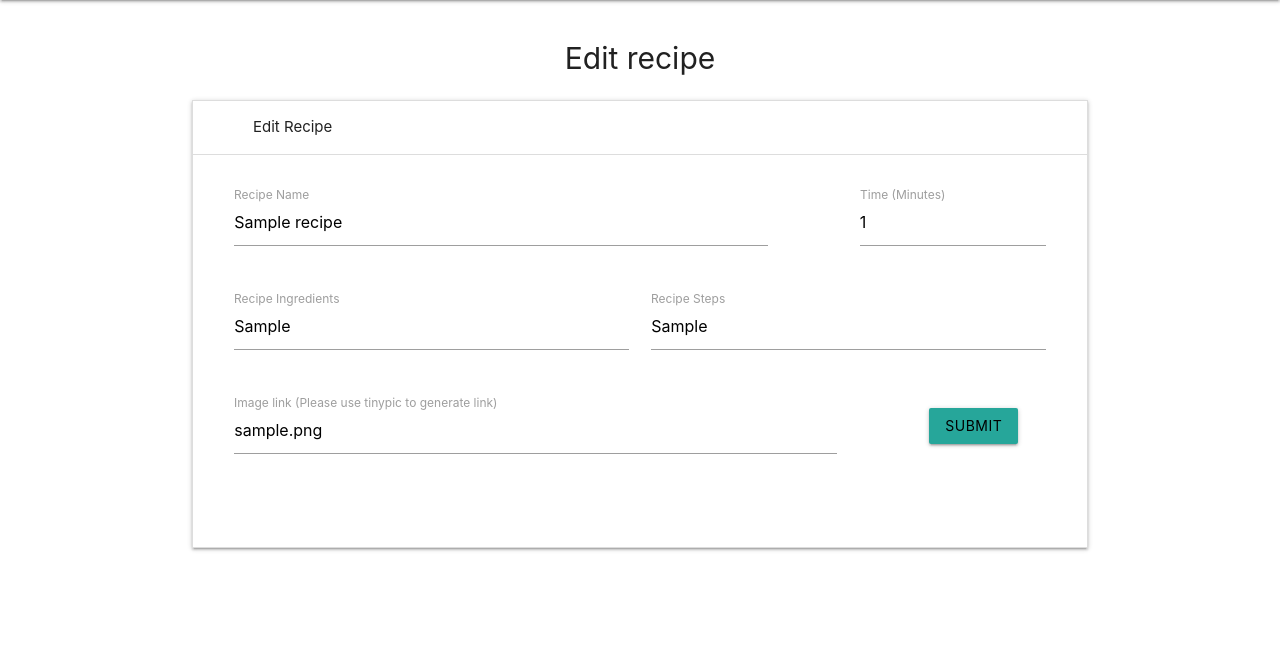
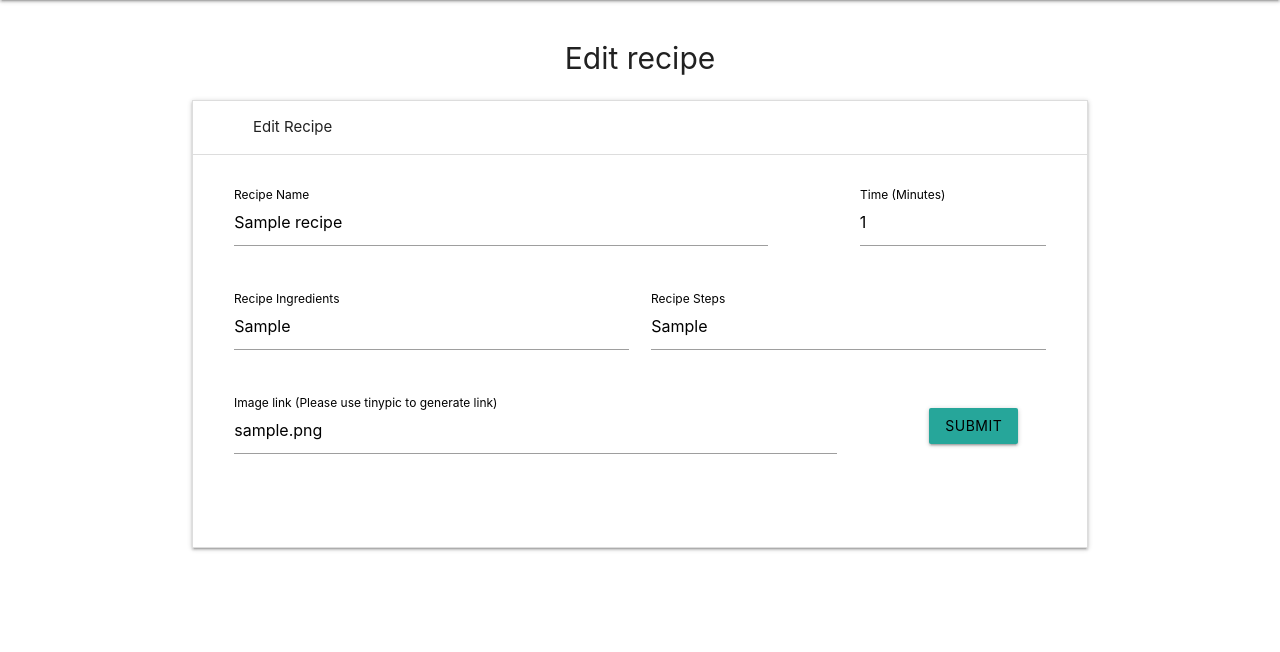
Before and after one commit to MacauleyMorgan/Project-Three, a Flask app: page /edit_recipe/1 in a window 1280 px wide, after a click on "Edit Recipe". Shown: the part 64-716 px from the top of the page. Run offline with Flask 2, Linux system fonts and the light colour scheme; a user stored in the database is signed in; tables that the repository leaves empty hold one stand-in row (values such as "Sample post").

Commit message:
Added black text on edit page to avoid contrast issue Added image of wave tool on edit recipe page Added file links to readme

```diff
--- a/cookbook/templates/edit_recipe.html
+++ b/cookbook/templates/edit_recipe.html
@@ -23,29 +23,29 @@ Edit recipe
                     <div class="row">
                         <div class="input-field col s8">
                             <input id="recipe-name" name="recipe-name" type="text" class="validate" value="{{recipe.name}}">
-                            <label for="recipe-name">Recipe Name</label>
+                            <label for="recipe-name" class="black-text">Recipe Name</label>
                         </div>
                         <div class="input-field col s3 offset-s1">
                             <input id="recipe-time" name="recipe-time" type="number" class="validate" value="{{recipe.recipe_time}}">
-                            <label for="recipe-time">Time (Minutes)</label>
+                            <label for="recipe-time" class="black-text">Time (Minutes)</label>
                         </div>
                     </div>
                     <!-- Row to get ingredients and steps -->
                     <div class="row">
                         <div class="input-field col s6">
                             <input id="recipe-ingredients" name="recipe-ingredients" type="text" class="validate" value="{{recipe.recipe_ingredients}}">
-                            <label for="recipe-ingredients">Recipe Ingredients</label>
+                            <label for="recipe-ingredients" class="black-text">Recipe Ingredients</label>
                         </div>
                         <div class="input-field col s6">
                             <input id="recipe-steps" name="recipe-steps" type="text" class="validate" value="{{recipe.recipe_steps}}">
-                            <label for="recipe-steps">Recipe Steps</label>
+                            <label for="recipe-steps" class="black-text">Recipe Steps</label>
                         </div>
                     </div>
                     <!-- Image upload and submit button -->
                     <div class="row">
                         <div class="input-field col s9">
                             <input id="recipe-image" name="recipe-image" type="text" class="validate" value="{{recipe.recipe_image}}">
-                            <label for="recipe-image" >Image link (Please use tinypic to generate link)</label>
+                            <label for="recipe-image" class="black-text">Image link (Please use tinypic to generate link)</label>
                         </div>
                         <div class="input-field col s2 offset-s1">
                             <button type="submit" class="btn black-text">Submit</button>
```
Also changed, not shown: README.md, 1 other file.
